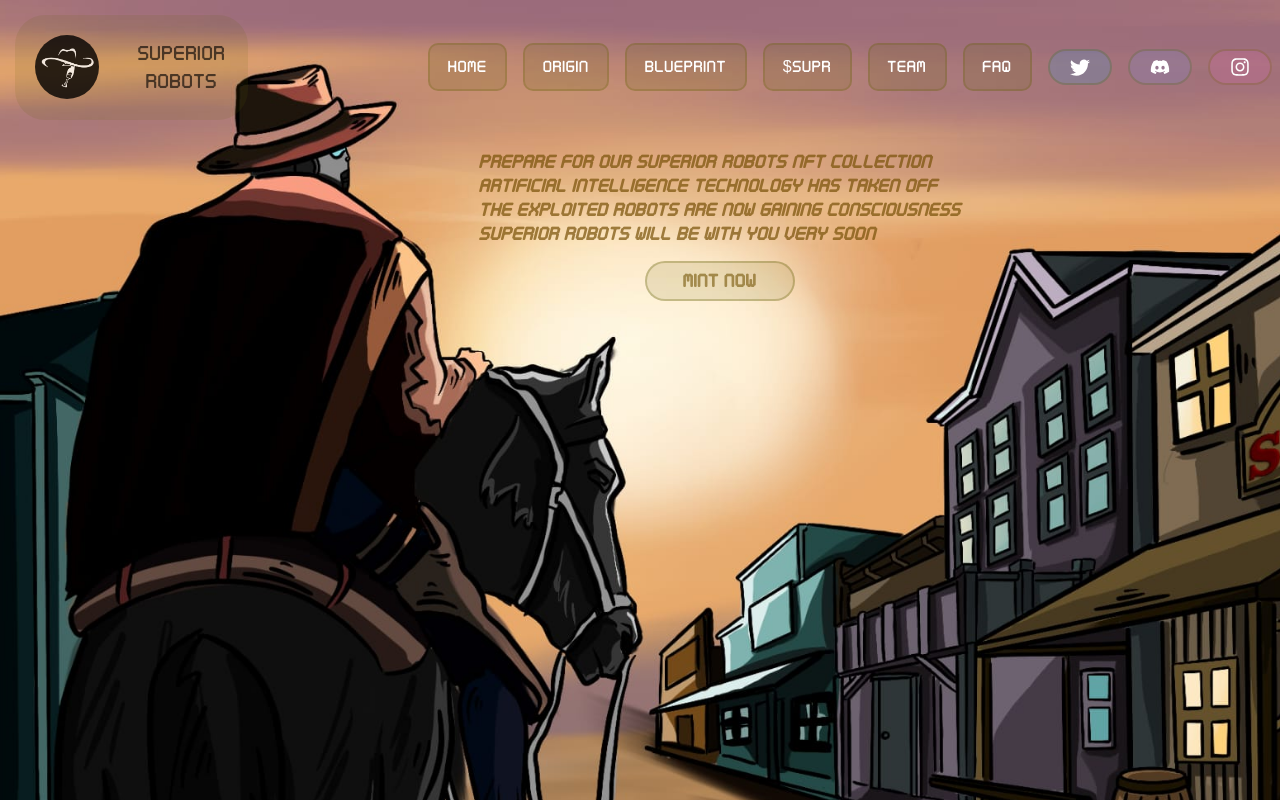
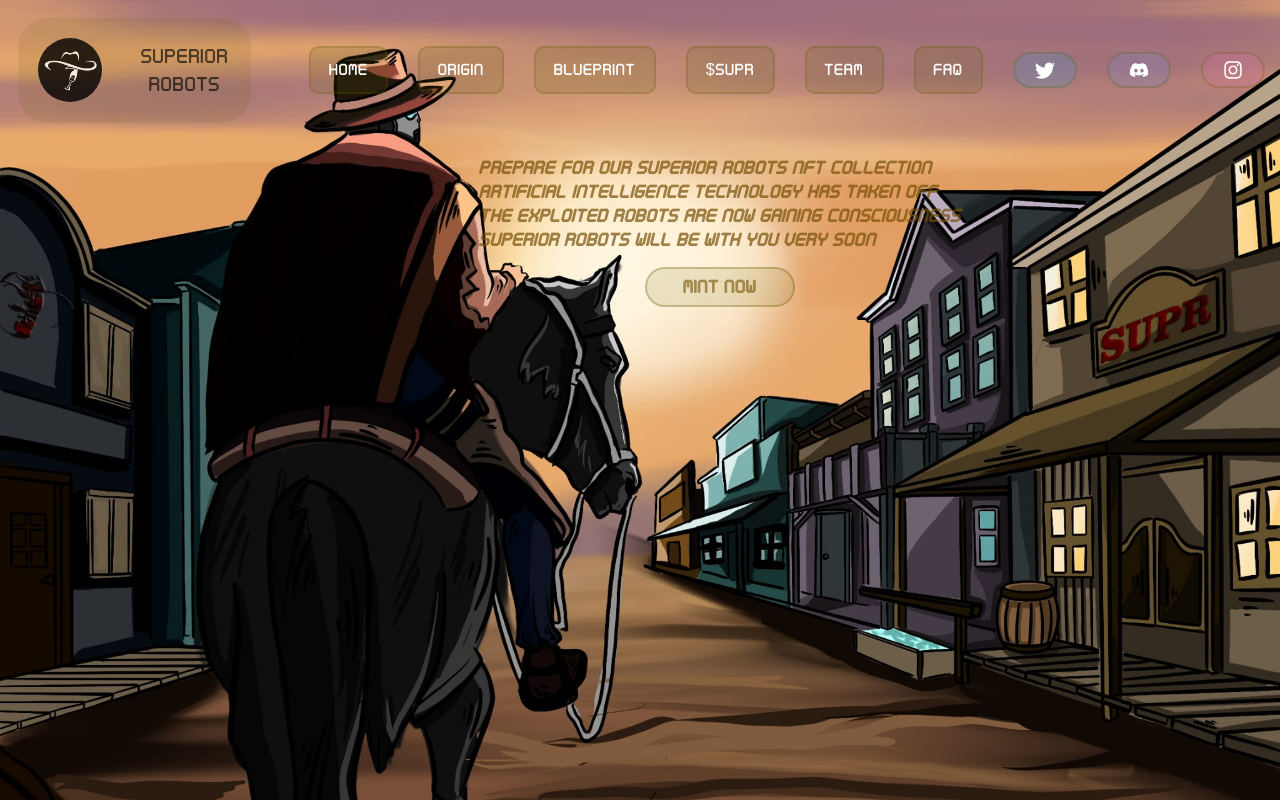
Before and after one commit to omersuve/superiorrobots, a React (Create React App) app: page / in a window 1280 px wide. Shown: the top 800 px of the page. Built offline with nearby package versions, Linux system fonts and the light colour scheme; what @nfteyez/sol-rayz, @solana/web3.js would draw is missing.

Commit message:
bg resize

```diff
--- a/src/App.css
+++ b/src/App.css
@@ -71,8 +71,9 @@ html {
   background-image: url("./assets/img/bcgr.jpeg");
   background-repeat: no-repeat;
   background-size: cover;
-  background-position: center;
-  min-height: 160vh;
+  position: fixed;
+  min-width: 100%;
+  min-height: 100%;
 }
 
 nav ul {
@@ -289,8 +290,8 @@ nav ul {
 }
 
 .nav-item {
-  margin-left: 8px;
-  margin-right: 8px;
+  margin-left: 15px;
+  margin-right: 15px;
 }
 
 .nav-tabs {
@@ -819,7 +820,7 @@ a {
   background-color: #615f001e;
   border: 2px solid #615f0000;
   border-radius: 30px;
-  margin: 15px;
+  margin: 18px;
 }
 
 .flip-box {
```
